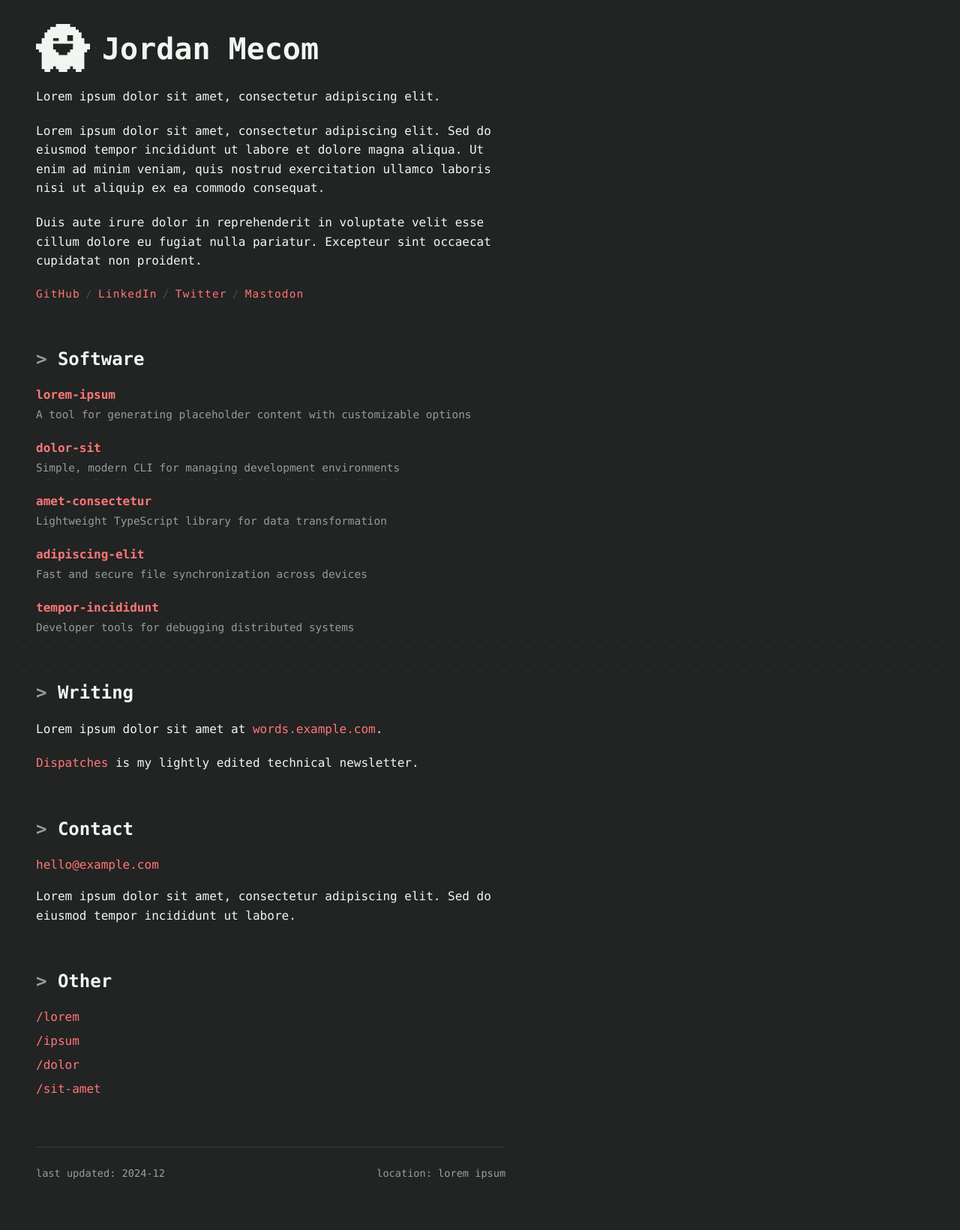
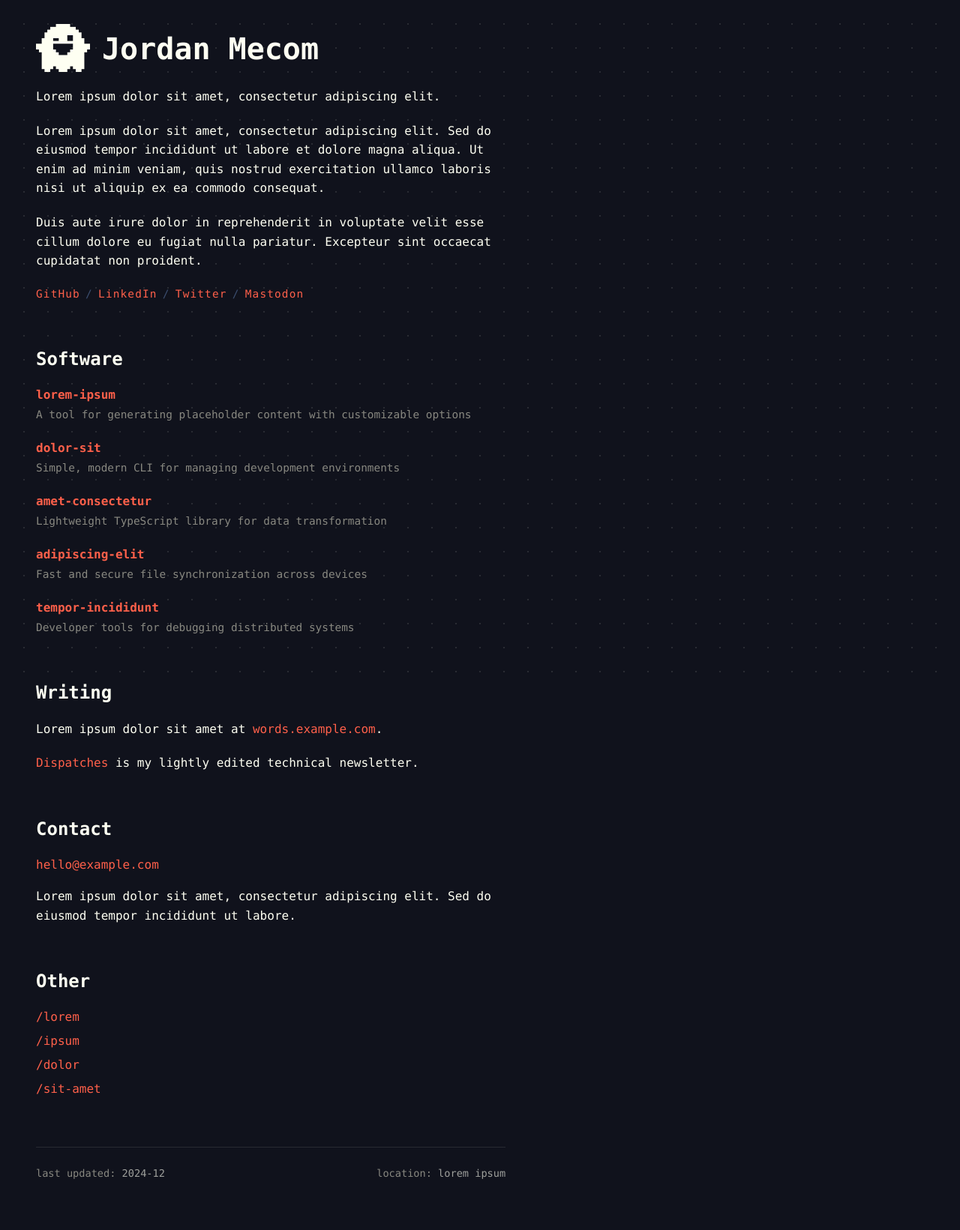
Before and after one commit to jmecom/jmecom.github.io, a Jekyll site: the page built from index.md, in a window 1280 px wide. Shown: the whole page at 75% size. Built offline with Jekyll 4.4.1, drawn with Linux system fonts in a browser that asks for light colours.

Commit message:
Update color palette and clean up styles
- Background: #10121c (dark blue-black)
- Text: #fefff2 (off-white)
- Links: #ff604a (coral)
- Remove prompt prefix from headers
- Restore system monospace font stack

🤖 Generated with [Claude Code](https://claude.com/claude-code)

Co-Authored-By: Claude Opus 4.5 <noreply@anthropic.com>

```diff
--- a/css/main.scss
+++ b/css/main.scss
@@ -4,17 +4,17 @@
 @import url("https://fonts.googleapis.com/css2?family=IBM+Plex+Mono:wght@400;500;700&display=swap");
 
 :root {
-  color: #f0f6f0;
-  background-color: #222323;
-  --ink: #f0f6f0;
-  --muted: #999c9c;
-  --surface: #222323;
-  --panel: #2c2d2d;
-  --edge: #3a3b3b;
-  --accent: #ff7777;
-  --accent-hover: #ff9999;
-  --rule: 1px solid rgba(240, 246, 240, 0.1);
-  --glow: 0 0 0 1px rgba(240, 246, 240, 0.05);
+  color: #fefff2;
+  background-color: #10121c;
+  --ink: #fefff2;
+  --muted: #888880;
+  --surface: #10121c;
+  --panel: #1a1c28;
+  --edge: #252834;
+  --accent: #ff604a;
+  --accent-hover: #ff8070;
+  --rule: 1px solid rgba(254, 255, 242, 0.1);
+  --glow: 0 0 0 1px rgba(254, 255, 242, 0.05);
 }
 
 * {
@@ -244,11 +244,6 @@ hr {
   mask-repeat: no-repeat;
 }
 
-/* Prompt prefix on section headers */
-h2::before {
-  content: "> ";
-  color: var(--muted);
-}
 
 
 /* Project list */
```
Also changed, not shown: _layouts/default.html (+4 -4 lines).
